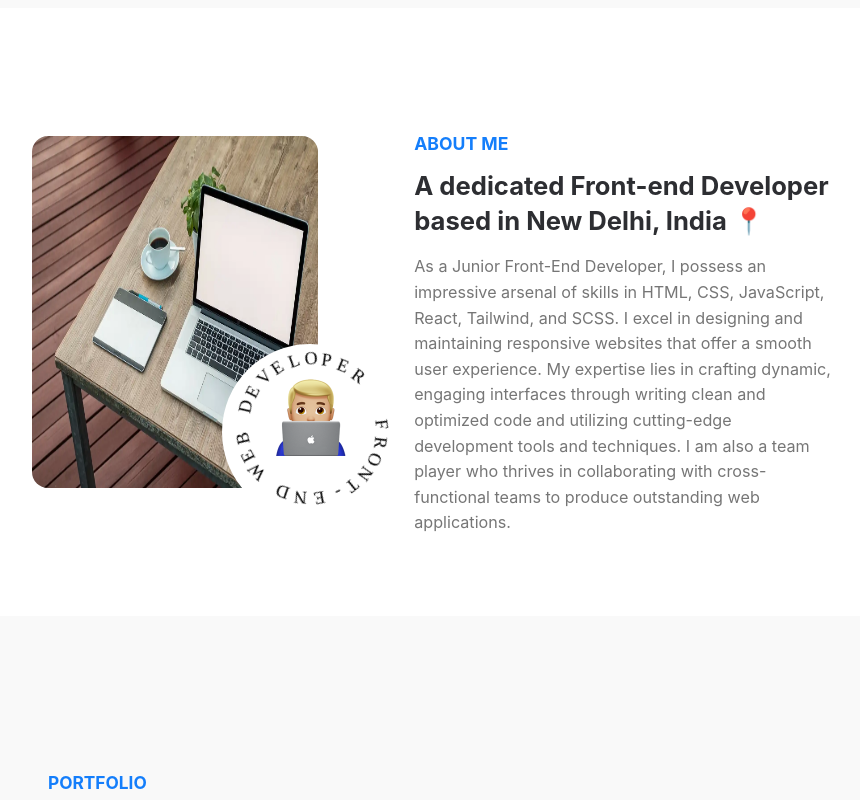
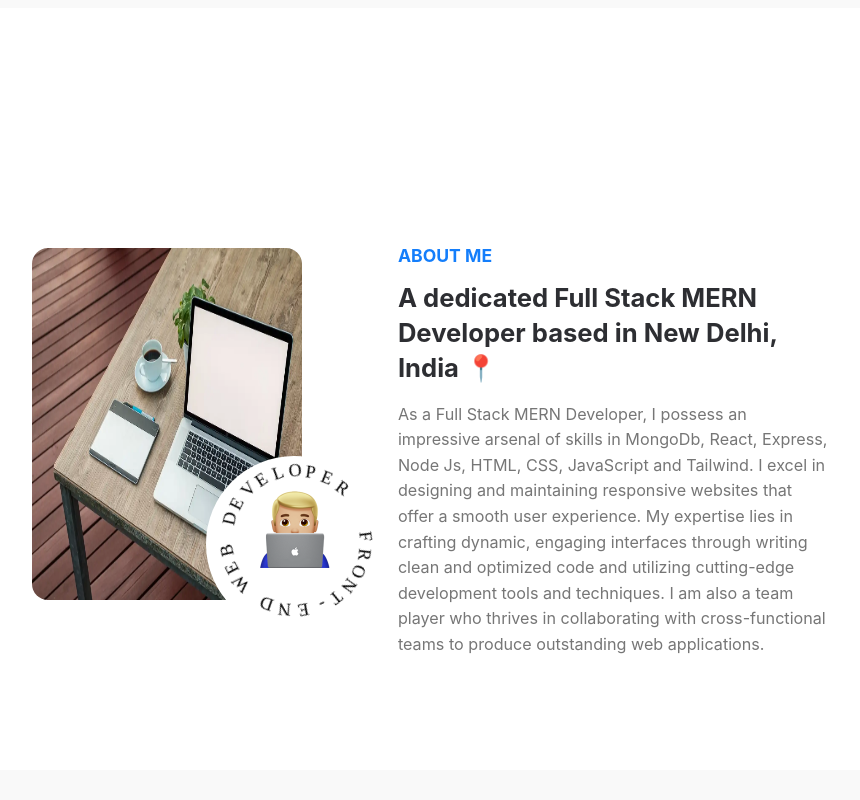
Before and after one commit to eruditmishra/Portfolio, a React (Create React App) app: page / in a window 1280 px wide. Shown: the part 740-1540 px from the top of the page, without its empty margins (208-1068 px from the left). Built offline with nearby package versions, Linux system fonts and the light colour scheme.

Commit message:
Updated the content and images

```diff
--- a/src/Components/About.js
+++ b/src/Components/About.js
@@ -8,7 +8,7 @@ const About = () => {
     // wrapper
     <div
       id="about"
-      className="flex flex-col justify-center my-20 gap-8 mx-12 xl:flex-row lg:justify-start lg:mt-[8rem] xl:gap-[6rem] xl:mx-60 z-0"
+      className="flex flex-col justify-center py-28 gap-8 mx-12 xl:flex-row lg:justify-start lg:mt-[8rem] xl:gap-[6rem] xl:mx-60 z-0"
     >
       {/* left conatianer */}
       <div className="flex justify-center relative">
@@ -39,17 +39,17 @@ const About = () => {
           About Me
         </p>
         <p className="text-center mt-[1rem] text-[#2D2E32] text-[1.6rem] leading-[2.2rem] font-bold xl:text-left">
-          A dedicated Front-end Developer based in New Delhi, India 📍
+          A dedicated Full Stack MERN Developer based in New Delhi, India 📍
         </p>
         <p className="text-center max-w-[40rem] mt-[1rem] text-[1.01rem] leading-[1.6rem] text-[#767676] xl:text-left">
-          As a Junior Front-End Developer, I possess an impressive arsenal of
-          skills in HTML, CSS, JavaScript, React, Tailwind, and SCSS. I excel in
-          designing and maintaining responsive websites that offer a smooth user
-          experience. My expertise lies in crafting dynamic, engaging interfaces
-          through writing clean and optimized code and utilizing cutting-edge
-          development tools and techniques. I am also a team player who thrives
-          in collaborating with cross-functional teams to produce outstanding
-          web applications.
+          As a Full Stack MERN Developer, I possess an impressive arsenal of
+          skills in MongoDb, React, Express, Node Js, HTML, CSS, JavaScript and
+          Tailwind. I excel in designing and maintaining responsive websites
+          that offer a smooth user experience. My expertise lies in crafting
+          dynamic, engaging interfaces through writing clean and optimized code
+          and utilizing cutting-edge development tools and techniques. I am also
+          a team player who thrives in collaborating with cross-functional teams
+          to produce outstanding web applications.
         </p>
       </div>
     </div>
--- a/src/Components/Portfolio.js
+++ b/src/Components/Portfolio.js
@@ -14,7 +14,7 @@ const Portfolio = () => {
           Each project is a unique piece of development 🧩
         </h2>
         {/* Cards Container*/}
-        <div className="flex flex-col mt-8">
+        <div className="flex flex-col mt-8 w-full mx-auto justify-center">
           {data.map((project) => {
             return project.id % 2 !== 0 ? (
               <div className="flex flex-col  mx-auto gap-12 items-center justify-center mb-12 bg-white rounded-xl shadow-card p-4 xl:flex-row lg:max-w-full">
--- a/src/data/data.js
+++ b/src/data/data.js
@@ -4,10 +4,10 @@ const data = [
     Name: "Fit CLub 🏋️",
     description:
       "Fit Club is a fitness-oriented website that aims to provide high-quality fitness training and nutrition guidance to clients, to help users to get their dream shape and  achieve their fitness goals ",
-    technologies: ["React", "JavaScript"],
-    image: "https://i.postimg.cc/TwSsmYxW/fit-club.png",
+    technologies: ["React", "CSS"],
+    image: "https://i.postimg.cc/sx7jCkdx/image.png",
     code: "https://github.com/eruditmishra/Fit-Club",
-    link: "https://udit-fit-club.netlify.app/",
+    link: "https://udit-fit-club.vercel.app/",
   },
   {
     id: 2,
@@ -15,9 +15,9 @@ const data = [
     description:
       "A weather application that provides real-time weather updates and forecasts for various locations around the world.The real-time updates and 5-day forecasts ensure that users are always prepared for whatever weather conditions may come their way. ",
     technologies: ["JavaScript", "CSS"],
-    image: "https://i.postimg.cc/k4DZBR0m/weather-app.png",
+    image: "https://i.postimg.cc/rpB72K8G/image.png",
     code: "https://github.com/eruditmishra/Weather-App",
-    link: "https://udit-weather-app.netlify.app/",
+    link: "https://udit-weather.vercel.app/",
   },
   {
     id: 3,
@@ -25,9 +25,9 @@ const data = [
     description:
       "A password generator that creates strong, secure passwords for users. The password generator provides a quick and easy way to generate secure passwords that are difficult to crack, helping users protect their online accounts and personal information.",
     technologies: ["JavaScript", "CSS"],
-    image: "https://i.postimg.cc/BvmkSBwp/password-generator.png",
+    image: "https://i.postimg.cc/pXcGtpC9/image.png",
     code: "https://github.com/eruditmishra/Password-Generator",
-    link: "https://udit-password-generator.netlify.app/",
+    link: "https://udit-password-generator.vercel.app/",
   },
 ];
 
```
